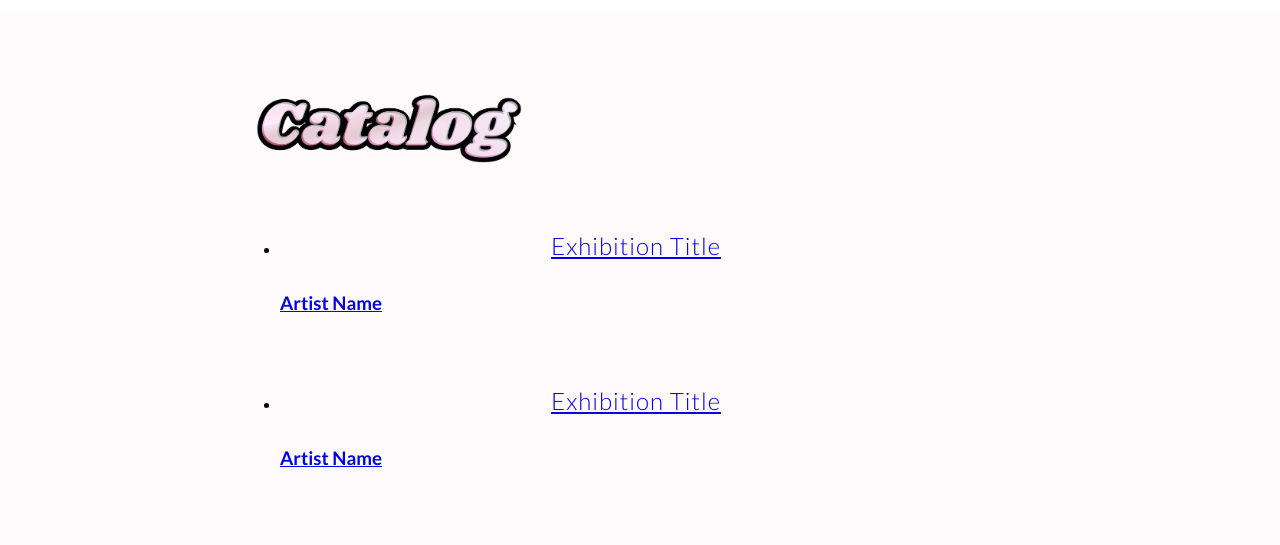
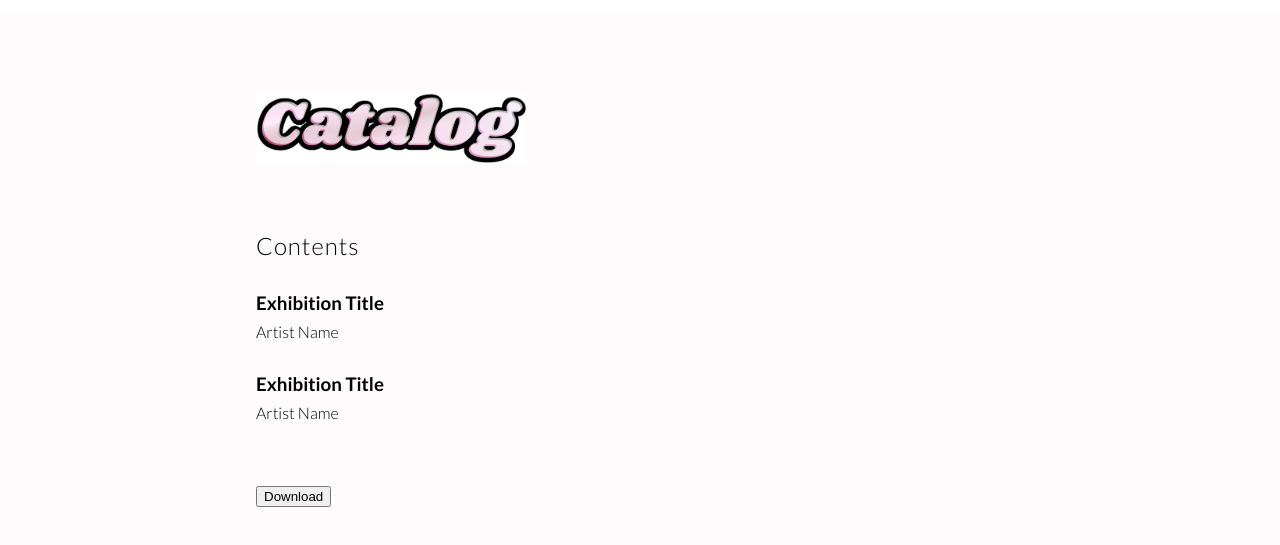
Before and after one commit to ASneakyToast/fuckexhibition.github.io, an Astro site: page /catalog in a window 1280 px wide. Shown: the part 53-598 px from the top of the page. Built offline with nearby package versions, Linux system fonts and the light colour scheme; Astro itself is replaced by a stand-in of ours; a web font is replaced by a local one.

Commit message:
Tidy catalog page up for document.

```diff
--- a/src/pages/catalog.astro
+++ b/src/pages/catalog.astro
@@ -6,21 +6,35 @@ import BaseLayout from "../layouts/BaseLayout.astro";
 <BaseLayout title="F*CK | Catalog">
   <section class="intro">
     <h1>Catalog</h1>
-    <img src="/graphics/catalog-text_graphic.png" />
+    <img src="/graphics/catalog-text_graphic.jpg" />
   </section>
+
+  <section class="contents-preview">
+    <h2>Contents</h2>
+    <article>
+      <h3>Exhibition Title</h3>
+      <h4>Artist Name</h4>
+    </article>
+    <article>
+      <h3>Exhibition Title</h3>
+      <h4>Artist Name</h4>
+    </article>
   </section>
-  <ul>
-    <li>
-      <a href="/catalog/article_name">
-        <h2>Exhibition Title</h2>
-        <h3>Artist Name</h3>
-      </a>
-    </li>
-    <li>
-      <a href="/catalog/article_name">
-        <h2>Exhibition Title</h2>
-        <h3>Artist Name</h3>
-      </a>
-    </li>
-  </ul>
+
+  <a href="/catalog.jpf" download="Fuck_Exhibition-Catalog-2023">
+    <button>Download</button>
+  </a>
 </BaseLayout>
+
+<style scoped>
+  .contents-preview h2 {
+    text-align: left;
+  }
+  .contents-preview article {
+    margin-bottom: 32px;
+  }
+
+  button {
+    margin-top: 32px;
+  }
+</style>
```
Also changed, not shown: public/graphics/catalog-text_graphic.jpg (added), public/graphics/catalog-text_graphic.png (deleted).
